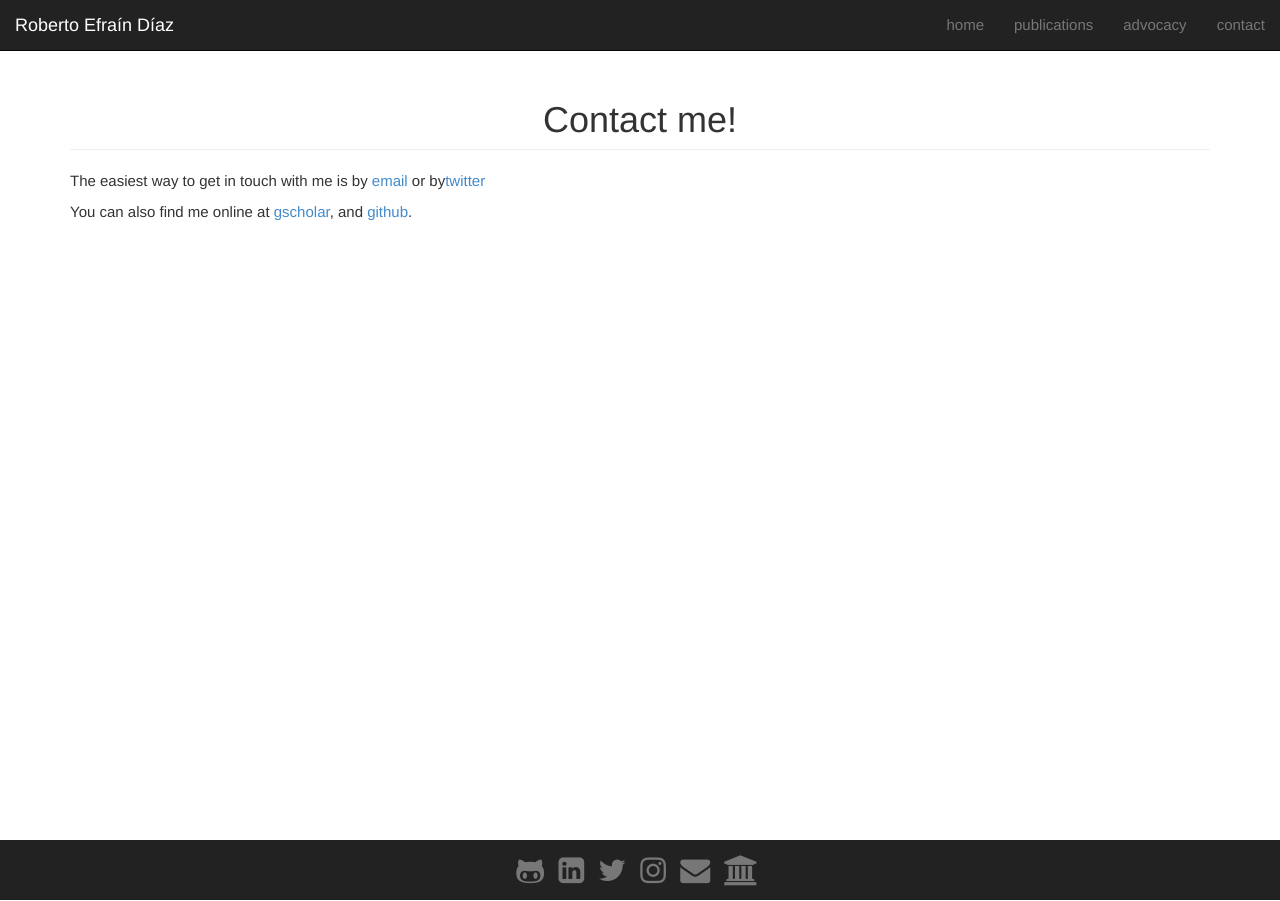
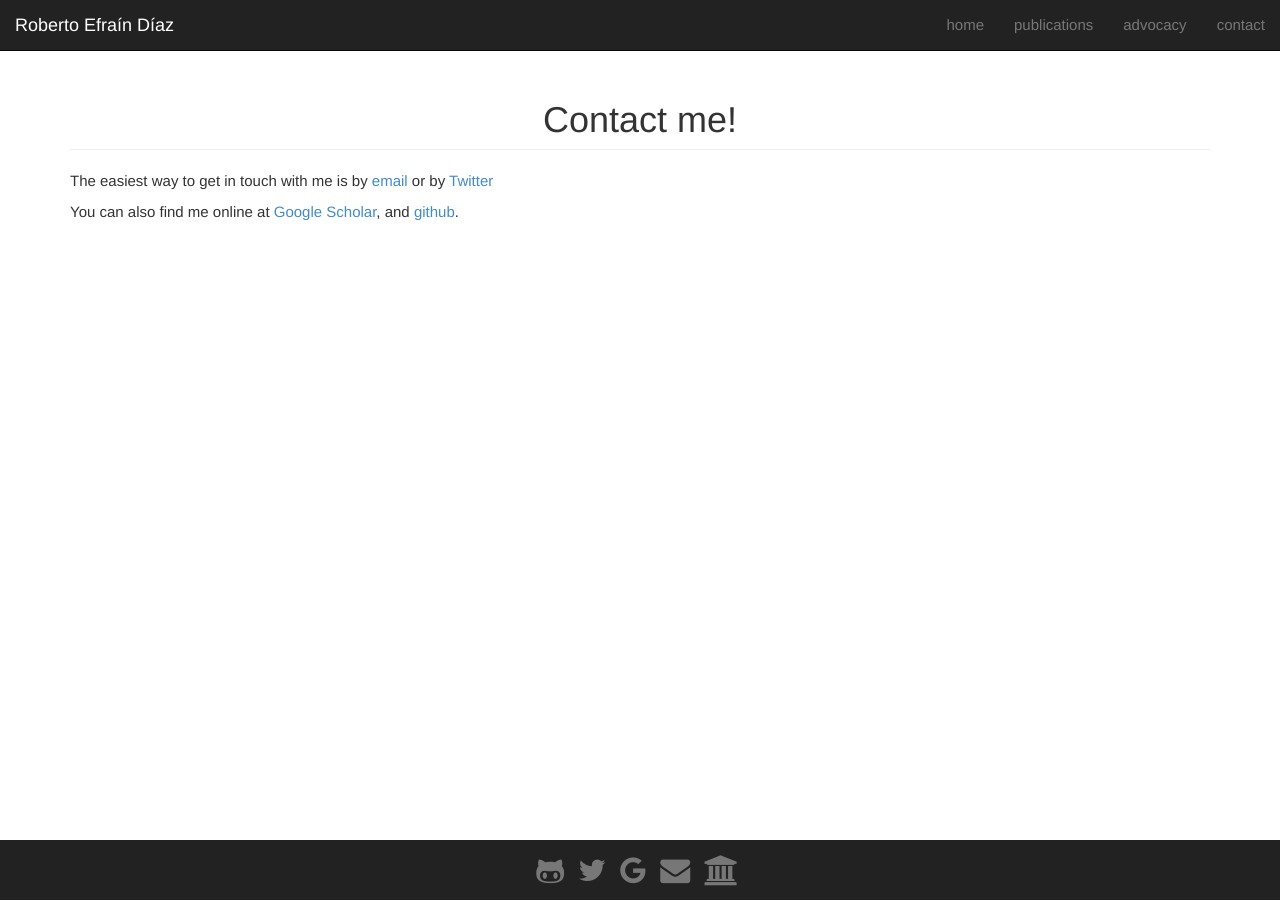
Before and after one commit to rediaz111/rediaz.github.io, a Jekyll site: the page built from contact/index.md, in a window 1280 px wide. Built offline with Jekyll 4.4.1, drawn with Linux system fonts in a browser that asks for light colours; nearby versions of some CDN libraries.

Commit message:
removed old files, added new pub img, edited footer

```diff
--- a/_data/publications.yml
+++ b/_data/publications.yml
@@ -21,7 +21,7 @@
 - title: "Neurological illnesses associated with Florida red tide (Karenia brevis) blooms."
   citation: '**Diaz RE**, Friedman M, Jin D, Beet A, Kirkpatrick B, Reich A, Kirkpatrick G, Ullmann SG, Fleming L, Hoagland P. *Harmful Algae*. 2019.'
   date: 201902
-  # image: '/static/img/pub/diaz_2019.jpg'
+  image: '/static/img/pub/diaz_2019.png'
   pmid: 30928012
   pdf: '/static/pdf/diaz_2019.pdf'
   # links:
--- a/_includes/footer.html
+++ b/_includes/footer.html
@@ -2,11 +2,10 @@
     <div class="footer">
         <div class="container">
             <ul class="list-inline">
-            <li class="footer-inverse"><a href="https://github.com/bbarad"><i class="fa fa-github-alt fa-2x"></i></a></li>
-            <li class="footer-inverse"><a href="https://linkedin.com/in/bbarad"><i class="fa fa-linkedin-square fa-2x"></i></a></li>
-            <li class="footer-inverse"><a href="https://twitter.com/benjaminbarad"><i class="fa fa-twitter fa-2x"></i></a></li>
-            <li class="footer-inverse"><a href="https://instagram.com/benjamin.barad"><i class="fa fa-instagram fa-2x"></i></a></li>
-            <li class="footer-inverse"><a href="mailto:benjamin.barad+website@gmail.com"><i class="fa fa-envelope fa-2x"></i></a></li>
+            <li class="footer-inverse"><a href="https://github.com/rediaz111"><i class="fa fa-github-alt fa-2x"></i></a></li>
+            <li class="footer-inverse"><a href="https://twitter.com/robbiediaz_ucsf"><i class="fa fa-twitter fa-2x"></i></a></li>
+            <li class="footer-inverse"><a href="https://scholar.google.com/citations?user=L_OCeG4AAAAJ&hl=en"><i class="fa fa-google fa-2x"></i></a></li>
+            <li class="footer-inverse"><a href="mailto:rediaz111@gmail.com"><i class="fa fa-envelope fa-2x"></i></a></li>
             <li class="footer-inverse"><a href="https://fraserlab.com/"><i class="fa fa-university fa-2x"></i></a></li>
             </ul>
         </div>
--- a/contact/index.md
+++ b/contact/index.md
@@ -6,9 +6,9 @@ group: contact
 
 <h1 class="page-header text-center"> Contact me! </h1>
 
-The easiest way to get in touch with me is by [email](mailto:rediaz111@gmail.com) or by[twitter](http://twitter.com/robbiediaz_ucsf)
+The easiest way to get in touch with me is by [email](mailto:rediaz111@gmail.com) or by [Twitter](http://twitter.com/robbiediaz_ucsf)
 
-You can also find me online at [gscholar](https://scholar.google.com/citations?user=L_OCeG4AAAAJ&hl=en), and [github](http://github.com/rediaz111).
+You can also find me online at [Google Scholar](https://scholar.google.com/citations?user=L_OCeG4AAAAJ&hl=en), and [github](http://github.com/rediaz111).
 
 <!-- I am always happy to talk about any and all of the projects I have worked on, as well as any new ideas for the future. In particular, lately I have been thinking about computational methods to make sense of electron density, as well as identifying new ways for scientists to interact with structural data.
 
```
Also changed, not shown: static/img/pub/bab_1_2015.jpg (deleted), static/img/pub/barad_2020.jpg (renamed from static/img/pub/chitin_2019.jpg), static/img/pub/chatterjee_2018.jpg (deleted), static/img/pub/diaz_2019.png (added), static/img/pub/pubs_2015.jpg (deleted), static/img/pub/thomaston_2017.jpg (deleted), static/img/pub/thompson_2018.jpg (deleted), static/img/pub/wang_2016.jpg (deleted), 2 other files.
